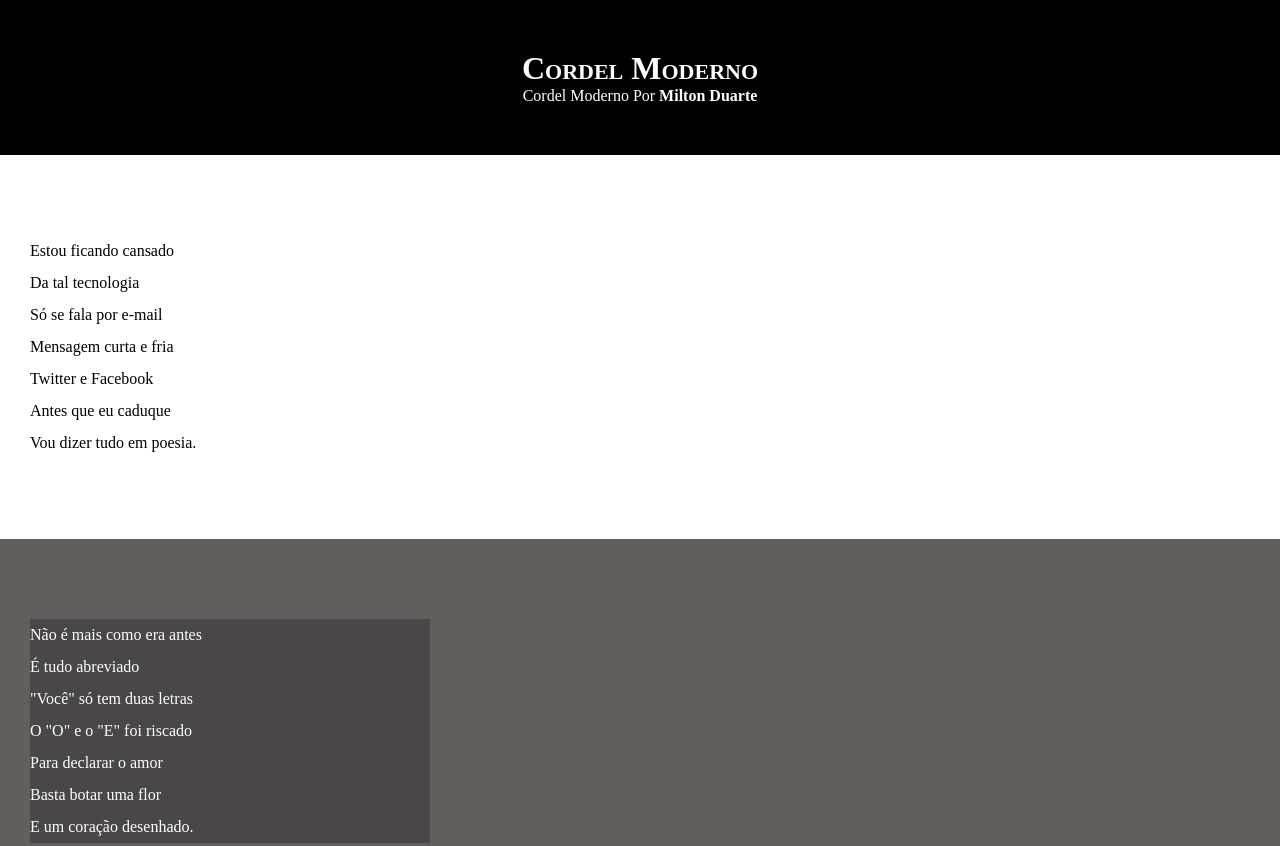
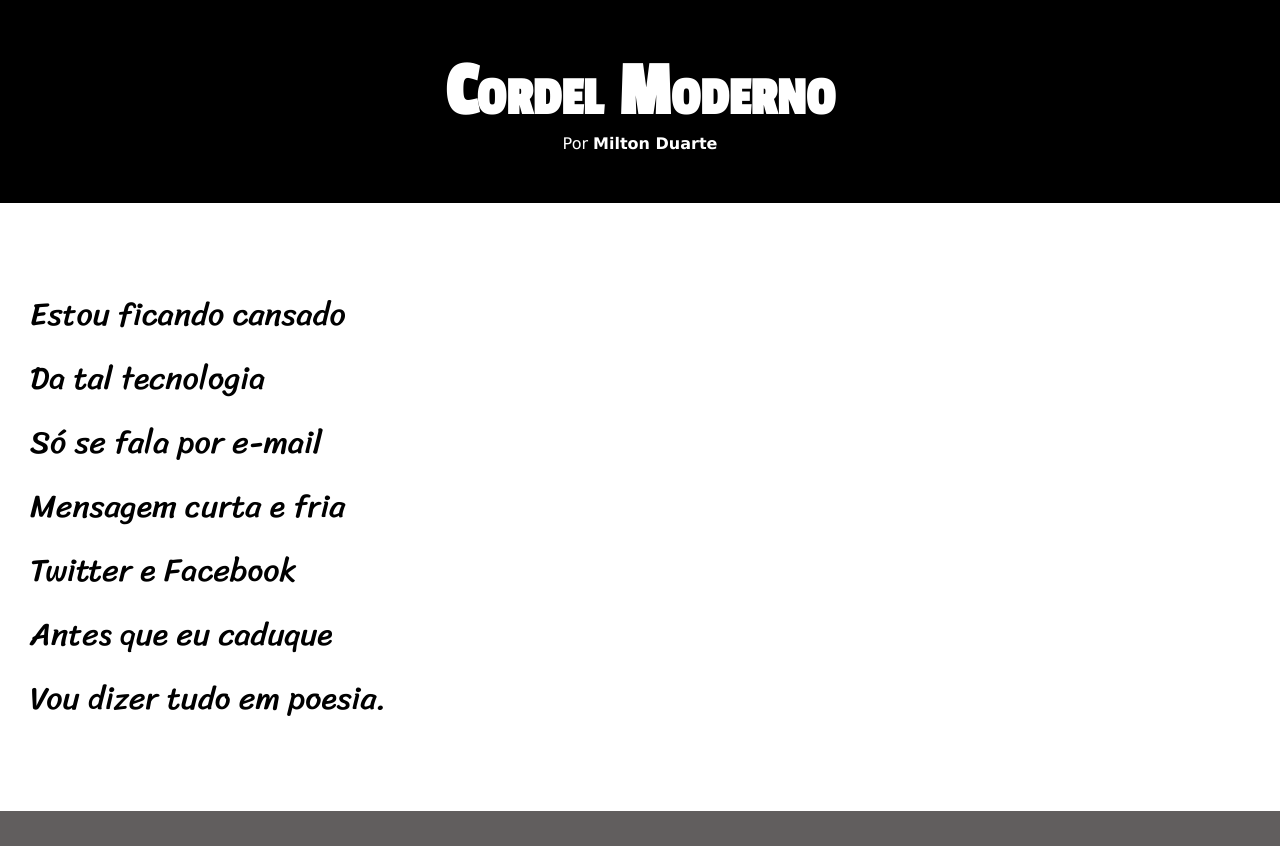
Before and after one commit to marlonsc15/imagens-de-fundo, a plain HTML site: page index.html in a window 1280 px wide. Shown: the top 846 px of the page. Drawn offline with Linux system fonts and the light colour scheme.

Commit message:
adição de fontes

```diff
--- a/estilo.css
+++ b/estilo.css
@@ -1,4 +1,14 @@
 @charset "UTF-8";
+
+
+@import url('https://fonts.googleapis.com/css2?family=Passion+One&display=swap');
+@import url('https://fonts.googleapis.com/css2?family=Sriracha&display=swap');
+
+:root {
+    --font1: Verdana, Geneva, Tahoma, sans-serif;
+    --font2: 'Passion One', cursive;
+    --font3: 'Sriracha', cursive;
+}
 
 * {
     margin: 0;
@@ -8,6 +18,7 @@
 html, body {
     min-height: 100vh;
     background-color: darkgray;
+    font-family: var(--font1);
 }
 
 header {
@@ -18,6 +29,8 @@ header {
 header h1 {
     padding-top: 50px;
     font-variant: small-caps;
+    font-family: var(--font2);
+    font-size: 6vw;
 }
 
 header p {
@@ -39,6 +52,8 @@ section {
     padding-bottom: 10vh;
     line-height: 2em;
     padding-left: 30px;
+    font-family: var(--font3);
+    font-size: 2.5vw;
 }
 
 section.normal {
--- a/index.html
+++ b/index.html
@@ -12,7 +12,6 @@
     <header>
         <h1>Cordel Moderno</h1>
         <p>
-            Cordel Moderno
             Por <a href="https://www.recantodasletras.com.br/poesias/3186743" target="_blank">Milton Duarte</a>
         </p>
     </header>
```
